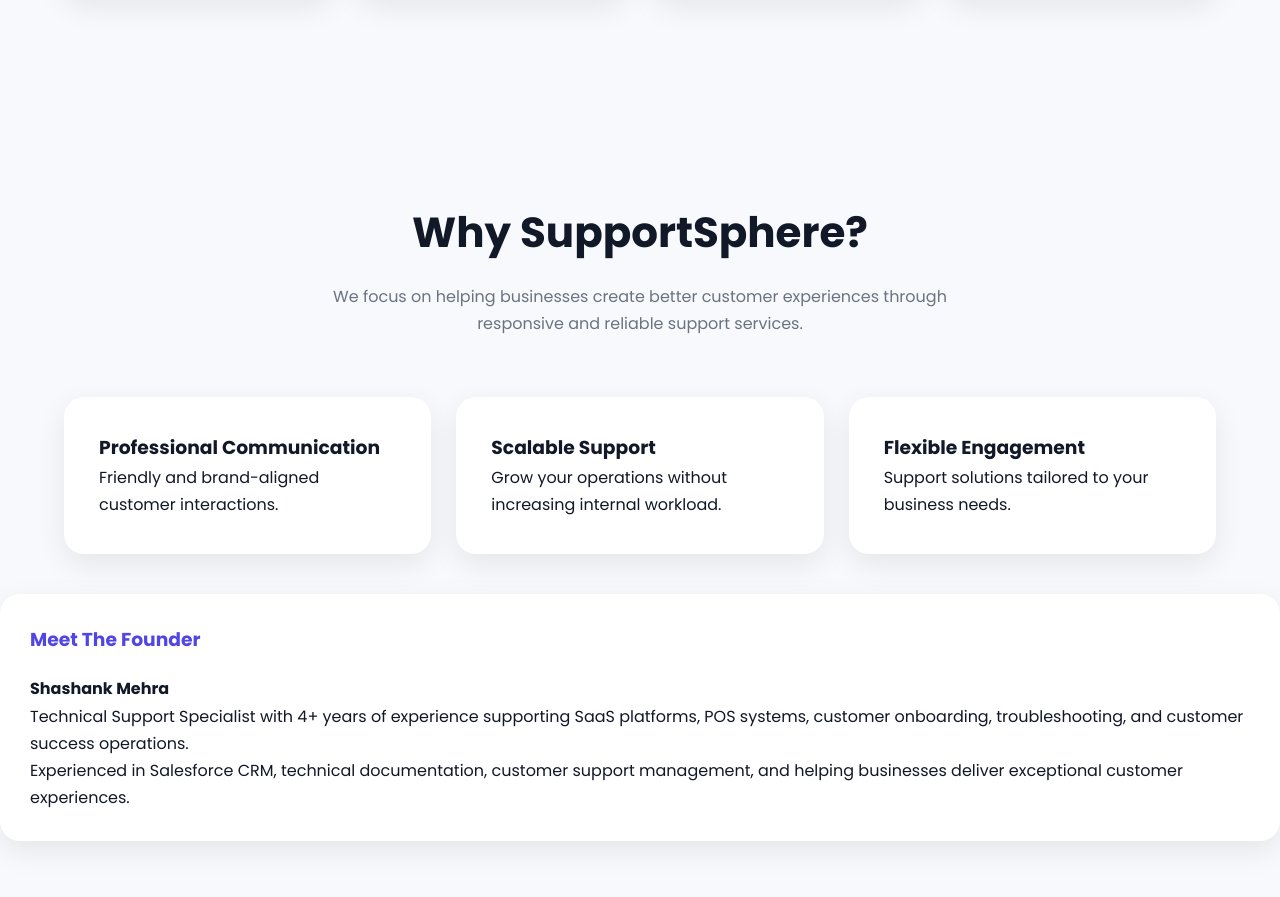
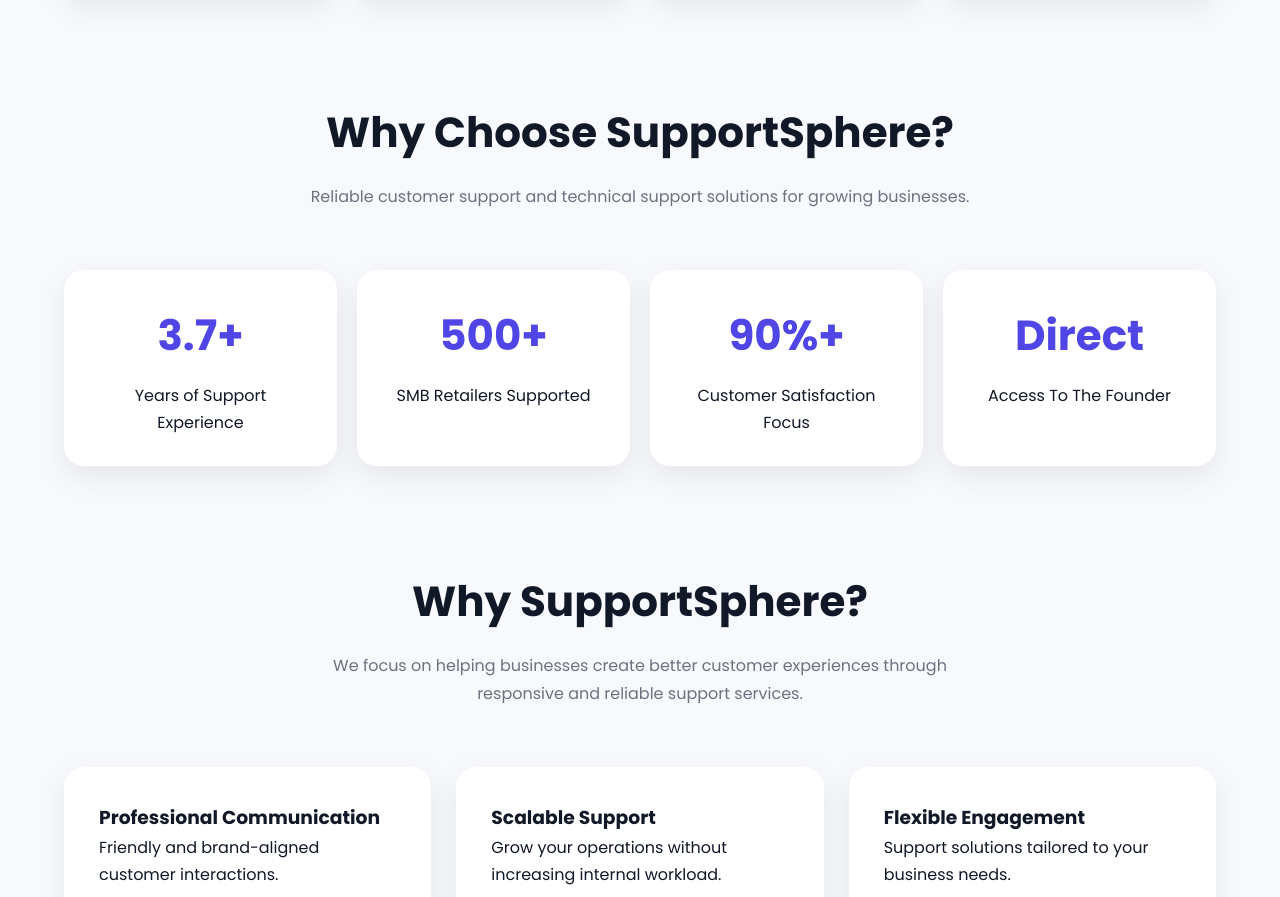
Before and after one commit to shashankmehra2026/SupportSphere, a plain HTML site: page index.html in a window 1280 px wide. Shown: the part 2044-2941 px from the top of the page. Drawn offline with Linux system fonts and the light colour scheme.

Commit message:
Add files via upload

```diff
--- a/index.html
+++ b/index.html
@@ -174,6 +174,43 @@ Flexible support solutions tailored to your business.
 <div class="service-card">
 <h3>Virtual Assistants</h3>
 <p>Administrative and operational support for growing teams.</p>
+</div>
+
+</div>
+
+</div>
+
+</section>
+
+<section class="why-us">
+
+<div class="container">
+
+<div class="section-title">
+<h2>Why Choose SupportSphere?</h2>
+<p>Reliable customer support and technical support solutions for growing businesses.</p>
+</div>
+
+<div class="highlights-grid">
+
+<div class="highlight-card">
+<h3>3.7+</h3>
+<p>Years of Support Experience</p>
+</div>
+
+<div class="highlight-card">
+<h3>500+</h3>
+<p>SMB Retailers Supported</p>
+</div>
+
+<div class="highlight-card">
+<h3>90%+</h3>
+<p>Customer Satisfaction Focus</p>
+</div>
+
+<div class="highlight-card">
+<h3>Direct</h3>
+<p>Access To The Founder</p>
 </div>
 
 </div>
```
